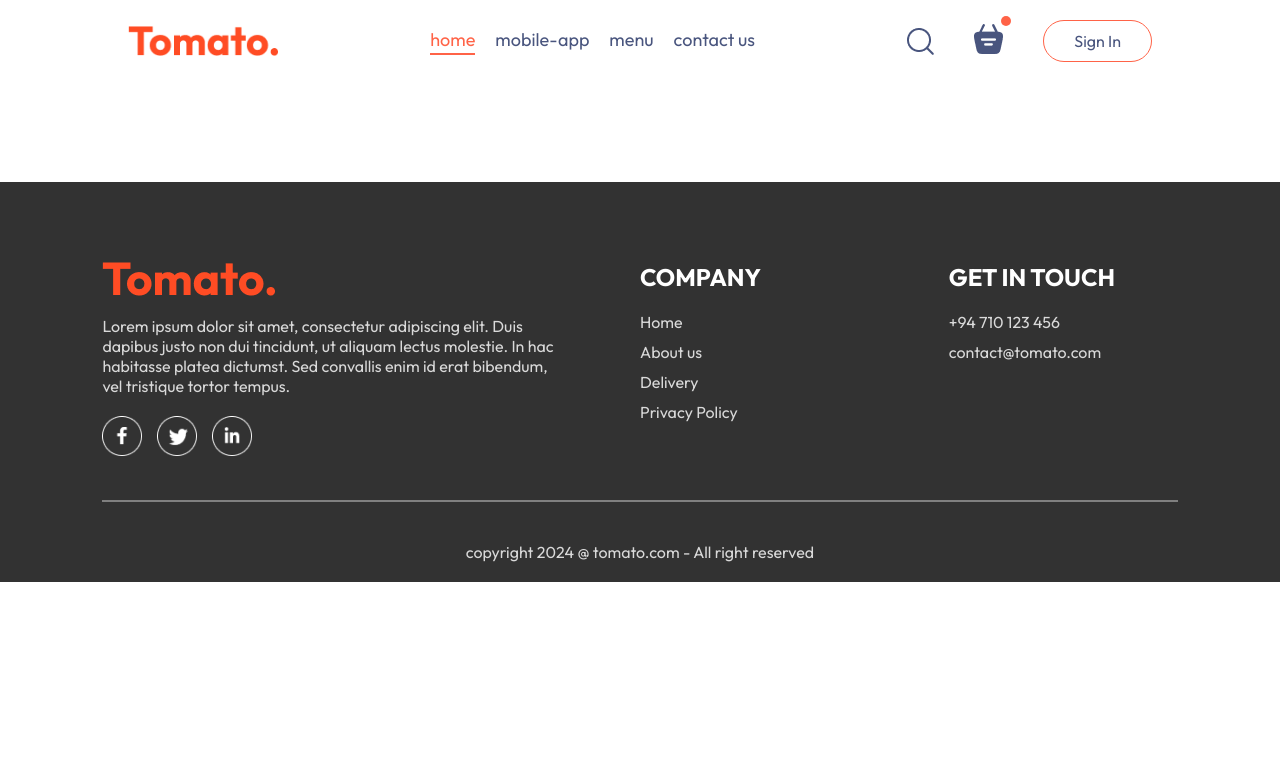
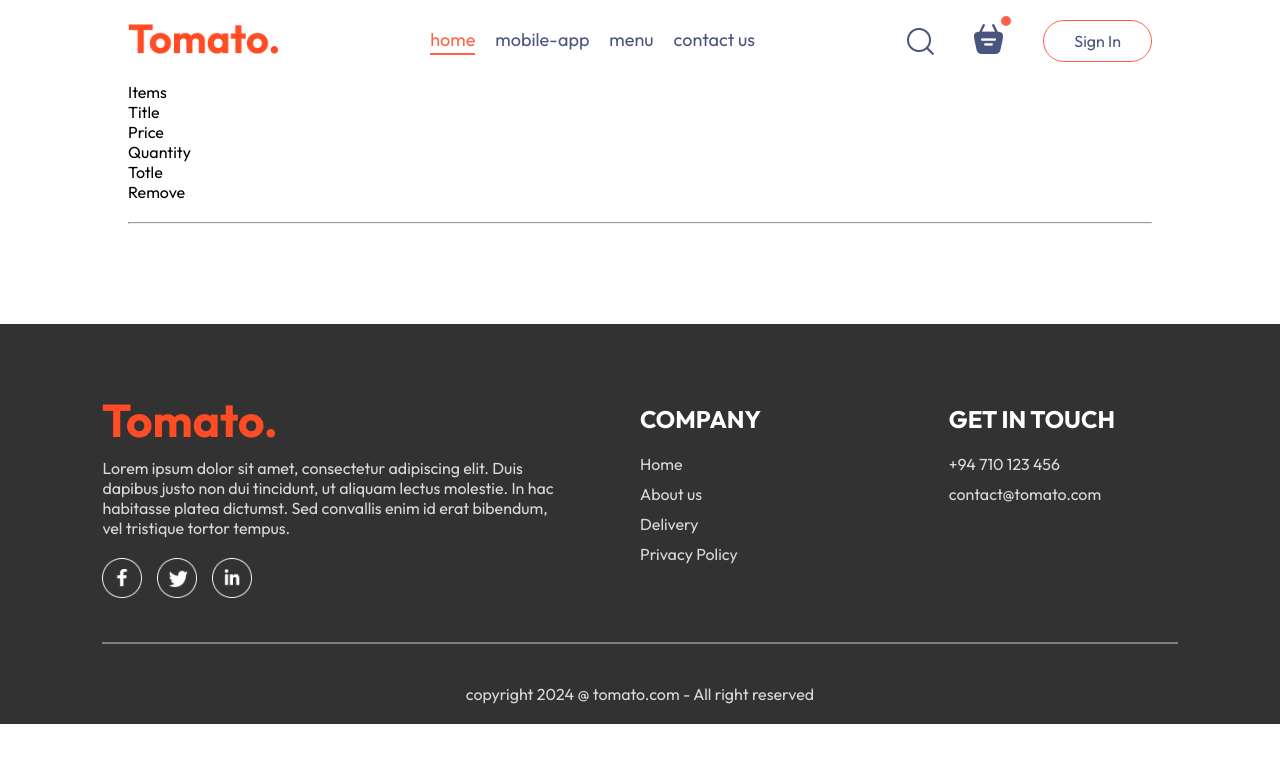
Before and after one commit to hasharas/Food-Delivery-app, a React (Vite) app in the folder frontend/: page /card in a window 1280 px wide. Shown: the top 762 px of the page. Built offline with nearby package versions, Linux system fonts and the light colour scheme.

Commit message:
Create card pay page

```diff
--- a/frontend/src/components/ExploreMenu/ExploreMenu.jsx
+++ b/frontend/src/components/ExploreMenu/ExploreMenu.jsx
@@ -3,7 +3,9 @@ import './ExploreMenu.css';
 import { menu_list } from '../../assets/assets';
 
 const ExploreMenu = ({category,setCategory}) => {
+
   return (
+
     <div className='explore-menu' id='explore-menu'>
       <h1>Explore our menu</h1>
       <p className='explore-menu-text'>Choose from a diverse menu featuring a delectable array of dishes creafted with the finest ingredients and culinary expertise.Our mission is to satisfy your cravings and elevate your dining experience, one delicious meal at a time.</p>
--- a/frontend/src/components/Navbar/Navbar.jsx
+++ b/frontend/src/components/Navbar/Navbar.jsx
@@ -4,10 +4,12 @@ import { assets } from '../../assets/assets';
 import { Link } from 'react-router-dom';
 
 const Navbar = ({setShowLogin}) => {
+
       const [menu, setMenu] = useState("home");
+
   return (
     <div className='navbar'>
-       <img src={assets.logo} alt="" className="logo" />
+      <Link to={'/'} > <img src={assets.logo} alt="" className="logo" /></Link>
           <ul className="navbar-menu">
                 <Link to='/' onClick={ () => setMenu("home")} className={menu==="home" ? "active" : ""}>home</Link>
                 <a href='#app-download' onClick={ () => setMenu("mobile-app")} className={menu==="mobile-app" ? "active" : ""}>mobile-app</a>
@@ -17,7 +19,7 @@ const Navbar = ({setShowLogin}) => {
        <div className="navbar-right">
             <img src={assets.search_icon} alt="" />
             <div className="navbar-search-icon">
-                  <img src={assets.basket_icon} alt="" />
+                 <Link to='/card'> <img src={assets.basket_icon} alt="" /> </Link>
                   <div className="dot"></div>
             </div>
             <button onClick={() => setShowLogin(true)}>Sign In</button>
--- a/frontend/src/pages/Card/Card.jsx
+++ b/frontend/src/pages/Card/Card.jsx
@@ -1,10 +1,45 @@
-import React from 'react';
+
 import "./Card.css";
+import React, { useContext } from 'react';
+import { StoreContext } from '../../context/StoreContext';
+
 
 const Card = () => {
+
+    const { CardItems, food_list, removeFromCard } = useContext(StoreContext);
+
   return (
-    <div>
-
+    <div className='card'>
+          <div className="card-items">
+                <div className="card-items-title">
+                      <p>Items</p>
+                      <p>Title</p>
+                      <p>Price</p>
+                      <p>Quantity</p>
+                      <p>Totle</p>
+                      <p>Remove</p>
+                </div>
+                <br />
+                <hr />
+          <div>
+                  {food_list.map((item,index) => {
+                    if(CardItems[item._id]>0){
+                      return (
+                        <div key={item._id} className="card-items-title card-items-item">
+                            <img src={item.image} alt="" />
+                            <p>{item.name}</p>
+                            <p>{item.price}</p>
+                            <p>{CardItems[item._id]}</p>
+                            <p>{item.price*CardItems[item._id]}</p>
+                            <p>x</p>
+                        </div>
+                      )
+                    }
+                  }
+                )
+                  }
+               </div>
+          </div>
     </div>
   );
 }
```
Lines whose indentation alone changed are shown as unchanged.
